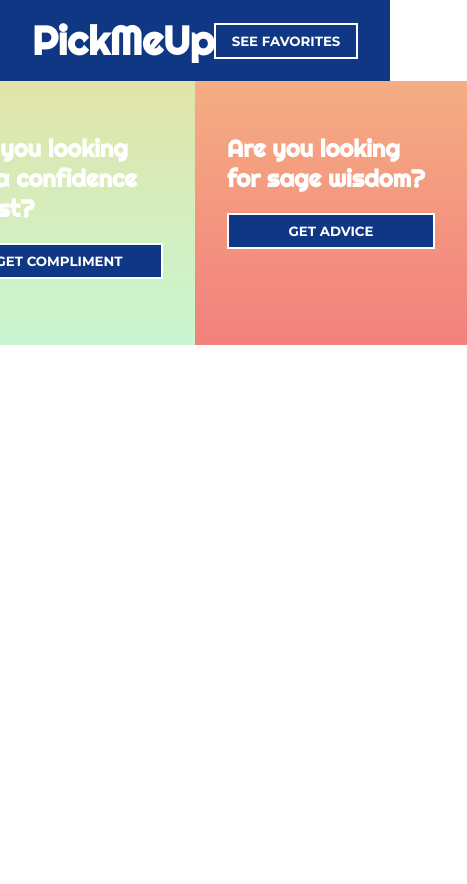
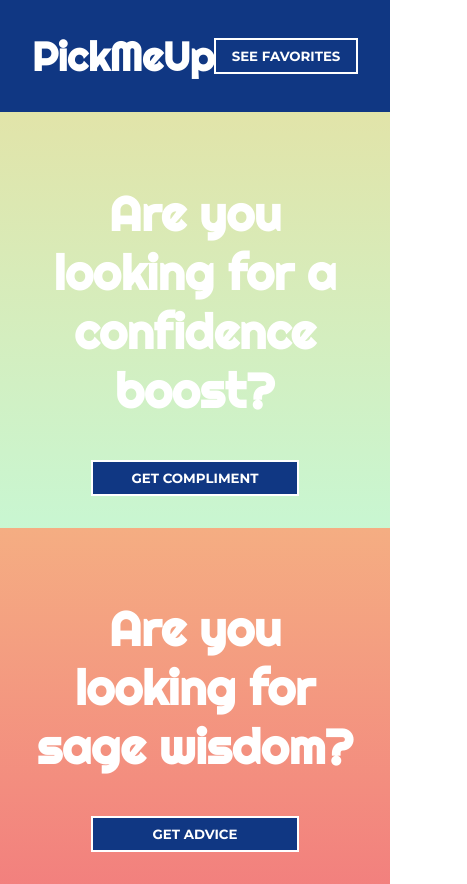
Before and after one commit to lkarpins/pick-me-up, a React (Create React App) app: page / in a window 390 px wide. Shown: the whole page, 467 px wide, since content can reach past the window. Before the commit the page ends 844 px from the top, so only its background shows below. Built offline with nearby package versions, Linux system fonts and the light colour scheme; no server answers.

Commit message:
Added responsive layout and formatting

```diff
--- a/src/App.css
+++ b/src/App.css
@@ -5,6 +5,10 @@
   justify-content: space-between;
   flex-direction: row;
   padding: 1rem 2rem;
+  height: 5rem;
+  position: sticky;
+  top: 0;
+  left: 0;
 }
 .logo {
   font-size: 2.5rem;
--- a/src/components/AppContainer/AppContainer.css
+++ b/src/components/AppContainer/AppContainer.css
@@ -6,65 +6,8 @@
   align-content: stretch;
 }
 
-.selections {
-  width: 50%;
-  padding: 2em;
-  min-height: 100vh;
-}
-
-.advice-section {
-  background: linear-gradient(0deg, #f27a7d, #f7d486, #c5f9d7);
-  background-size: 400% 400%;
-  -webkit-animation: GradientAnimation 15s ease infinite;
-  -moz-animation: GradientAnimation 15s ease infinite;
-  animation: GradientAnimation 15s ease infinite;
-}
-
-.compliment-section {
-  background: linear-gradient(0deg, #c5f9d7, #f7d486, #f27a7d);
-  background-size: 400% 400%;
-  -webkit-animation: GradientAnimation 15s ease infinite;
-  -moz-animation: GradientAnimation 15s ease infinite;
-  animation: GradientAnimation 15s ease infinite;
-}
-
-@media screen and (max-width: 600px) {
-  .selections {
-    width: auto;
-    min-height: 200px;
+@media screen and (max-width: 768px) {
+  .app-container {
+    flex-direction: column;
   }
 }
-
-@-webkit-keyframes GradientAnimation {
-  0% {
-    background-position: 50% 0%;
-  }
-  50% {
-    background-position: 50% 100%;
-  }
-  100% {
-    background-position: 50% 0%;
-  }
-}
-@-moz-keyframes GradientAnimation {
-  0% {
-    background-position: 50% 0%;
-  }
-  50% {
-    background-position: 50% 100%;
-  }
-  100% {
-    background-position: 50% 0%;
-  }
-}
-@keyframes GradientAnimation {
-  0% {
-    background-position: 50% 0%;
-  }
-  50% {
-    background-position: 50% 100%;
-  }
-  100% {
-    background-position: 50% 0%;
-  }
-}
--- a/src/components/SelectionsContainer/SelectionsContainer.css
+++ b/src/components/SelectionsContainer/SelectionsContainer.css
@@ -0,0 +1,74 @@
+.selections {
+  display: flex;
+  width: 50%;
+  padding: 2em;
+  min-height: calc(100vh - 8rem);
+  max-height: calc(100vh - 8rem);
+  flex-direction: column;
+  align-items: center;
+  align-content: center;
+  justify-content: center;
+}
+
+.selection-heading {
+  font-size: 3rem;
+  text-align: center;
+  max-width: 29rem;
+}
+
+.advice-section {
+  background: linear-gradient(0deg, #f27a7d, #f7d486, #c5f9d7);
+  background-size: 400% 400%;
+  -webkit-animation: GradientAnimation 15s ease infinite;
+  -moz-animation: GradientAnimation 15s ease infinite;
+  animation: GradientAnimation 15s ease infinite;
+}
+
+.compliment-section {
+  background: linear-gradient(0deg, #c5f9d7, #f7d486, #f27a7d);
+  background-size: 400% 400%;
+  -webkit-animation: GradientAnimation 15s ease infinite;
+  -moz-animation: GradientAnimation 15s ease infinite;
+  animation: GradientAnimation 15s ease infinite;
+}
+
+@media screen and (max-width: 600px) {
+  .selections {
+    width: auto;
+    min-height: 200px;
+  }
+}
+
+@-webkit-keyframes GradientAnimation {
+  0% {
+    background-position: 50% 0%;
+  }
+  50% {
+    background-position: 50% 100%;
+  }
+  100% {
+    background-position: 50% 0%;
+  }
+}
+@-moz-keyframes GradientAnimation {
+  0% {
+    background-position: 50% 0%;
+  }
+  50% {
+    background-position: 50% 100%;
+  }
+  100% {
+    background-position: 50% 0%;
+  }
+}
+@keyframes GradientAnimation {
+  0% {
+    background-position: 50% 0%;
+  }
+  50% {
+    background-position: 50% 100%;
+  }
+  100% {
+    background-position: 50% 0%;
+  }
+}
--- a/src/components/SelectionsContainer/SelectionsContainer.tsx
+++ b/src/components/SelectionsContainer/SelectionsContainer.tsx
@@ -14,7 +14,7 @@
 }: SelectionsContainerProps) {
   return (
     <div className={`selections ${selection}-section`}>
-      <h2>{selectionHeading}</h2>
+      <h2 className="selection-heading">{selectionHeading}</h2>
       <Button label={buttonLabel} />
     </div>
   );
```
